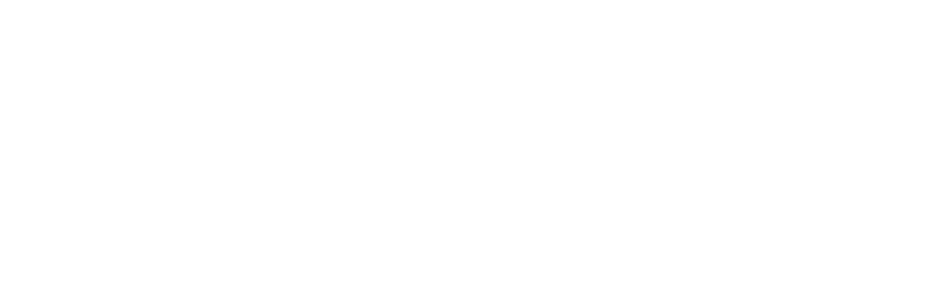
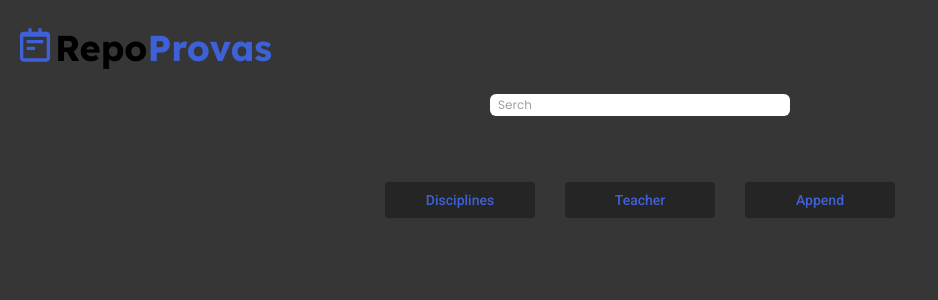
Before and after one commit to Mateusr337/RepoProvas, a React (Create React App) app: page /disciplines in a window 1280 px wide. Shown: the top 300 px of the page, without its empty margins (0-938 px from the left). Built offline with nearby package versions, Linux system fonts and the light colour scheme.

Commit message:
feat: layout home page

```diff
--- a/src/App.js
+++ b/src/App.js
@@ -4,6 +4,7 @@
 import "./styles/reset.css";
 import "./styles/style.css";
 import { AuthProvider } from "./contexts/AuthContext";
+import HomePage from "./pages/home";
 
 function App() {
   return (
@@ -12,7 +13,7 @@
         <Routes>
           <Route path="/" element={<SignInPage />} />
           <Route path="/sign-up" element={<SignUpPage />} />
-          <Route path="/disciplines" element={<></>} />
+          <Route path="/disciplines" element={<HomePage />} />
         </Routes>
       </BrowserRouter>
     </AuthProvider>
--- a/src/components/Input.js
+++ b/src/components/Input.js
@@ -3,6 +3,7 @@
 const Input = styled.input`
   width: 100%;
   height: 55px;
+  max-height: 100%;
 
   background: #ffffff;
   color: #111;
--- /dev/null
+++ b/src/components/header/index.js
@@ -0,0 +1,11 @@
+import Logo from "../logo";
+import { Container, Input } from "./style";
+
+export default function Header() {
+  return (
+    <Container>
+      <Logo />
+      <Input placeholder="Serch" />
+    </Container>
+  );
+}
--- /dev/null
+++ b/src/components/header/style.js
@@ -0,0 +1,39 @@
+import styled from "styled-components";
+
+export const Container = styled.div`
+  width: 100%;
+
+  padding: 25px 15px;
+  gap: 20px;
+  background: #363636;
+
+  display: flex;
+  flex-direction: column;
+  position: fixed;
+  top: 0;
+  left: 0;
+`;
+
+export const Input = styled.input`
+  width: 300px;
+  height: 22px;
+
+  background: #ffffff;
+  color: #111;
+  border-radius: 6px;
+  padding-left: 8px;
+  border: none;
+  align-self: center;
+
+  font-size: 12px;
+  font-family: "Poppins";
+
+  &::placeholder {
+    color: #9f9f9f;
+    font-family: "Poppins";
+  }
+
+  &:disabled {
+    background: #f2f2f2;
+  }
+`;
--- a/src/components/logo/style.js
+++ b/src/components/logo/style.js
@@ -2,7 +2,6 @@
 
 export const Text = styled.h1`
   font-family: "Lexend";
-  font-style: normal;
   font-weight: 700;
   font-size: 36px;
   line-height: 45px;
@@ -10,7 +9,6 @@
   color: #000000;
 
   display: flex;
-  align-items: center;
 `;
 
 export const Blue = styled.span`
--- /dev/null
+++ b/src/pages/home/index.js
@@ -0,0 +1,59 @@
+import { useEffect, useState } from "react";
+import { useNavigate } from "react-router-dom";
+import Button from "../../components/button";
+import HorizontalDivider from "../../components/horizontalDivider";
+import Input from "../../components/Input";
+import Logo from "../../components/logo";
+import { Buttons, Container } from "./style";
+import { BsEyeSlash, BsEye } from "react-icons/bs";
+import handleChange from "../../utils/handleChangeInput.js";
+import { ToastContainer, toast } from "react-toastify";
+import "react-toastify/dist/ReactToastify.css";
+import { ThreeDots } from "react-loader-spinner";
+import * as api from "../../services/api";
+import useAuth from "../../hooks/useAuth";
+import Header from "../../components/header";
+
+export default function HomePage() {
+  const [isLoading, setIsLoading] = useState(false);
+
+  return (
+    <Container>
+      <Header />
+
+      <Buttons>
+        <Button
+          background={"#252526"}
+          color={"#3f61d7"}
+          width={"150px"}
+          disabled={isLoading}
+        >
+          Disciplines
+        </Button>
+        <Button
+          background={"#252526"}
+          color={"#3f61d7"}
+          width={"150px"}
+          disabled={isLoading}
+        >
+          Teacher
+        </Button>
+        <Button
+          background={"#252526"}
+          color={"#3f61d7"}
+          width={"150px"}
+          disabled={isLoading}
+        >
+          Append
+        </Button>
+      </Buttons>
+
+      <ToastContainer
+        toastStyle={{ backgroundColor: "#252526", top: "100px" }}
+        limit={1}
+        dark={true}
+        position={"top-center"}
+      />
+    </Container>
+  );
+}
--- /dev/null
+++ b/src/pages/home/style.js
@@ -0,0 +1,25 @@
+import styled from "styled-components";
+
+export const Container = styled.div`
+  width: 100vw;
+  height: 100vh;
+
+  background: #363636;
+  gap: 100px;
+  padding-top: 150px;
+
+  display: flex;
+  flex-direction: column;
+  align-items: center;
+`;
+
+export const Buttons = styled.div`
+  width: 100%;
+  height: 100px;
+
+  gap: 30px;
+
+  display: flex;
+  justify-content: center;
+  align-items: center;
+`;
```
Also changed, not shown: src/index.js (+4 -4 lines).
